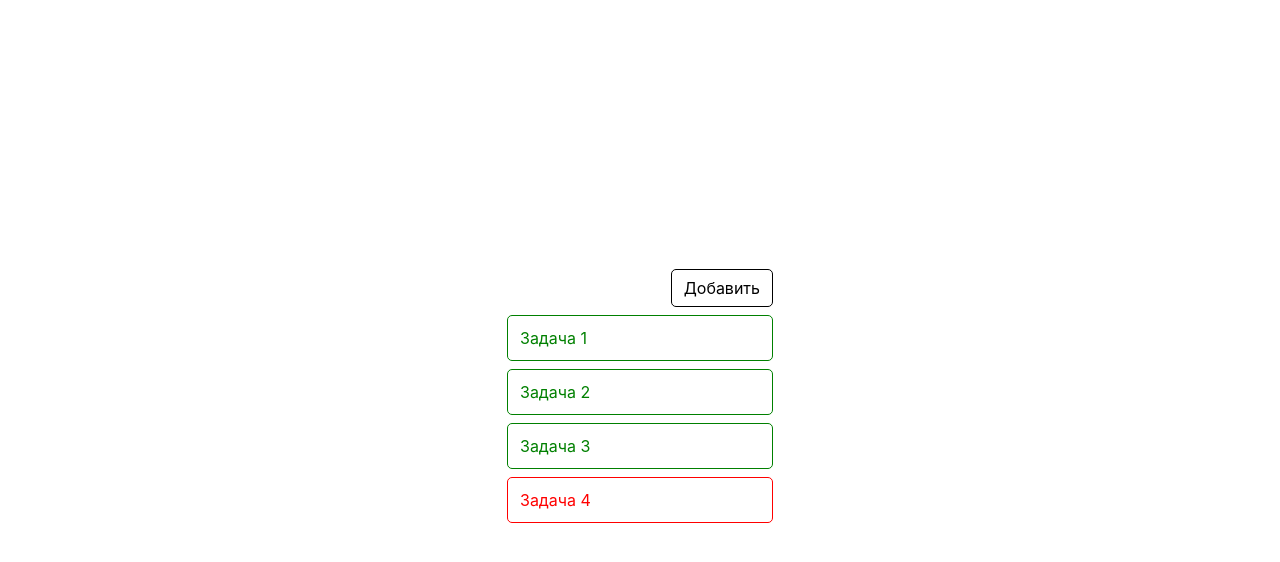
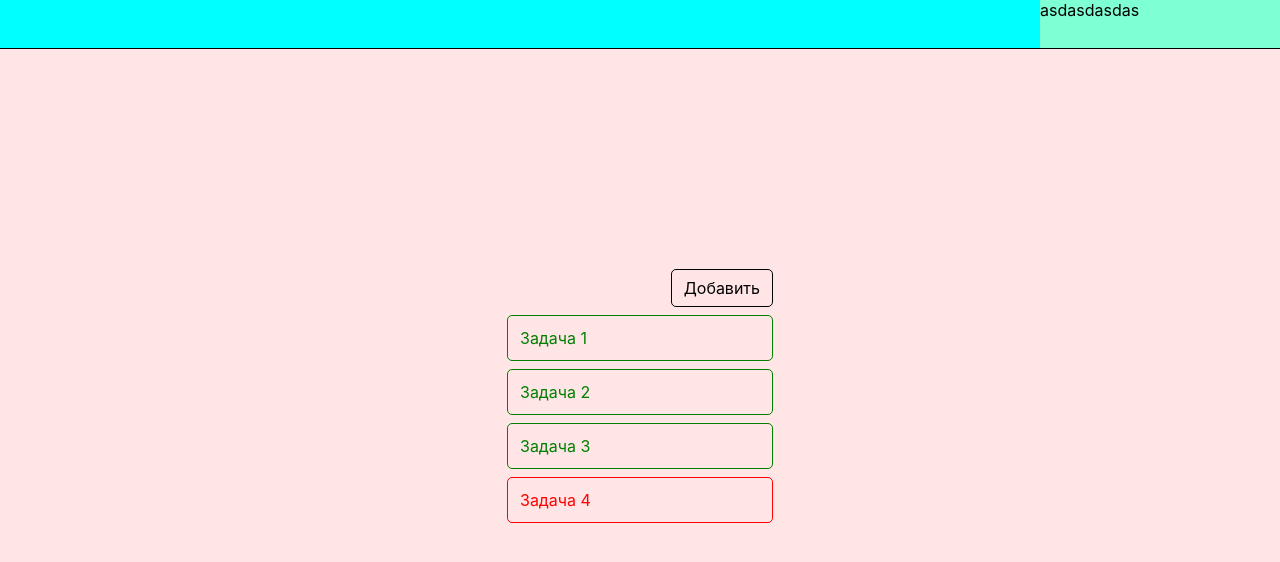
Before and after one commit to franze6/react-learn-tsc, a React (Create React App) app: page / in a window 1280 px wide. Shown: the top 562 px of the page. Built offline with nearby package versions, Linux system fonts and the light colour scheme.

Commit message:
Lesson 3

```diff
--- a/package.json
+++ b/package.json
@@ -8,6 +8,7 @@
     "@testing-library/user-event": "^12.1.10",
     "classnames": "^2.2.6",
     "nanoid": "^3.1.22",
+    "node-sass": "^5.0.0",
     "prop-types": "^15.7.2",
     "react": "^17.0.1",
     "react-dom": "^17.0.1",
--- a/src/App.css
+++ b/src/App.css
@@ -1,38 +1,3 @@
-.App {
-  text-align: center;
+.app {
+  background-color: rgba(255,0,0,0.1);
 }
-
-.App-logo {
-  height: 40vmin;
-  pointer-events: none;
-}
-
-@media (prefers-reduced-motion: no-preference) {
-  .App-logo {
-    animation: App-logo-spin infinite 20s linear;
-  }
-}
-
-.App-header {
-  background-color: #282c34;
-  min-height: 100vh;
-  display: flex;
-  flex-direction: column;
-  align-items: center;
-  justify-content: center;
-  font-size: calc(10px + 2vmin);
-  color: white;
-}
-
-.App-link {
-  color: #61dafb;
-}
-
-@keyframes App-logo-spin {
-  from {
-    transform: rotate(0deg);
-  }
-  to {
-    transform: rotate(360deg);
-  }
-}
--- a/src/App.js
+++ b/src/App.js
@@ -1,11 +1,16 @@
 import logo from './logo.svg';
 import './App.css';
 import Todos from './components/Todo/Todos';
+import Header from "./components/Header/header";
+import './colors.sass';
 
 function App() {
   return (
-    <Todos />
+    <div className="app">
+      <Header />
+      <Todos/>
+    </div>
   );
 }
 
-export default App;
+export default App
--- a/src/assets/css/Button.module.css
+++ /dev/null
@@ -1,10 +0,0 @@
-.button {
-    padding: 8px 12px;
-    border-radius: 5px;
-    border: 1px solid #000000;
-    cursor: pointer;
-}
-
-.button:hover {
-    background-color: rgba(0, 0, 0, 0.2);
-}
--- /dev/null
+++ b/src/assets/sass/Button.module.sass
@@ -0,0 +1,9 @@
+@import '../../colors.sass'
+
+.button
+  padding: 8px 12px
+  border-radius: 5px
+  border: 1px solid $border-color
+  cursor: pointer
+  &:hover
+    background-color: rgba(0, 0, 0, 0.1)
--- /dev/null
+++ b/src/assets/sass/header.sass
@@ -0,0 +1,19 @@
+@import '../../colors.sass'
+
+.header
+  position: absolute
+  top: 0
+  left: 0
+  right: 0
+  height: 48px
+  background-color: aqua
+  border-bottom: 1px solid $border-color
+
+  &__info
+    float: right
+    width: 240px
+    background-color: aquamarine
+    height: 100%
+
+    &:after
+      content: 'asdasdasdas'
--- /dev/null
+++ b/src/colors.sass
@@ -0,0 +1 @@
+$border-color: #000
--- /dev/null
+++ b/src/components/Header/header.jsx
@@ -0,0 +1,11 @@
+import '../../assets/sass/header.sass'
+
+function Header({text, onClick}) {
+  return (
+    <div className="header">
+      <div className="header__info"></div>
+    </div>
+  );
+}
+
+export default Header;
--- a/src/components/Todo/TodoItem.jsx
+++ b/src/components/Todo/TodoItem.jsx
@@ -1,13 +1,13 @@
 import styles from '../../assets/css/TodoItem.module.css';
 import cn from 'classnames';
 
-function TodoItem({ data }) {
-    const { title, completed } = data;
-    return (
-    <div className={cn(styles.item, {[styles.completed]: completed})}>
-        <div>{title}</div>
+function TodoItem({data, onClick}) {
+  const {title, completed} = data;
+  return (
+    <div className={cn(styles.item, {[styles.completed]: completed})} onClick={onClick}>
+      <div>{title}</div>
     </div>
-    );
+  );
 }
 
 export default TodoItem;
--- a/src/components/Todo/TodoList.jsx
+++ b/src/components/Todo/TodoList.jsx
@@ -3,15 +3,15 @@ import PropTypes from 'prop-types';
 import styles from '../../assets/css/TodoList.module.css'
 
 function TodoList({items}) {
-    return <div className={styles.list}>{items.map(item => <TodoItem key={item.id} data={item} />)}</div>;
+  return <div className={styles.list}>{items.map(item => <TodoItem key={item.id} data={item}/>)}</div>;
 }
 
 TodoList.propTypes = {
-    items: PropTypes.arrayOf(PropTypes.object),
+  items: PropTypes.arrayOf(PropTypes.object),
 }
 
 TodoList.defaultProps = {
-    items: []
+  items: []
 }
 
 export default TodoList;
--- a/src/components/Todo/Todos.jsx
+++ b/src/components/Todo/Todos.jsx
@@ -36,9 +36,9 @@ function Todos() {
     <div className={styles.todos}>
       <div>
         <div className={styles.btnContainer}>
-                    <Button text="Добавить"  onClick={addTodo}/>
+          <Button text="Добавить" onClick={addTodo}/>
         </div>
-                <TodoList items={defaultTodos} />
+        <TodoList items={defaultTodos}/>
       </div>
     </div>
   );
```
Also changed, not shown: src/components/Todo/Button.jsx (+8 -7 lines), 1 other file (tests, documents, lock files or other folders). Lines whose indentation alone changed are shown as unchanged.
